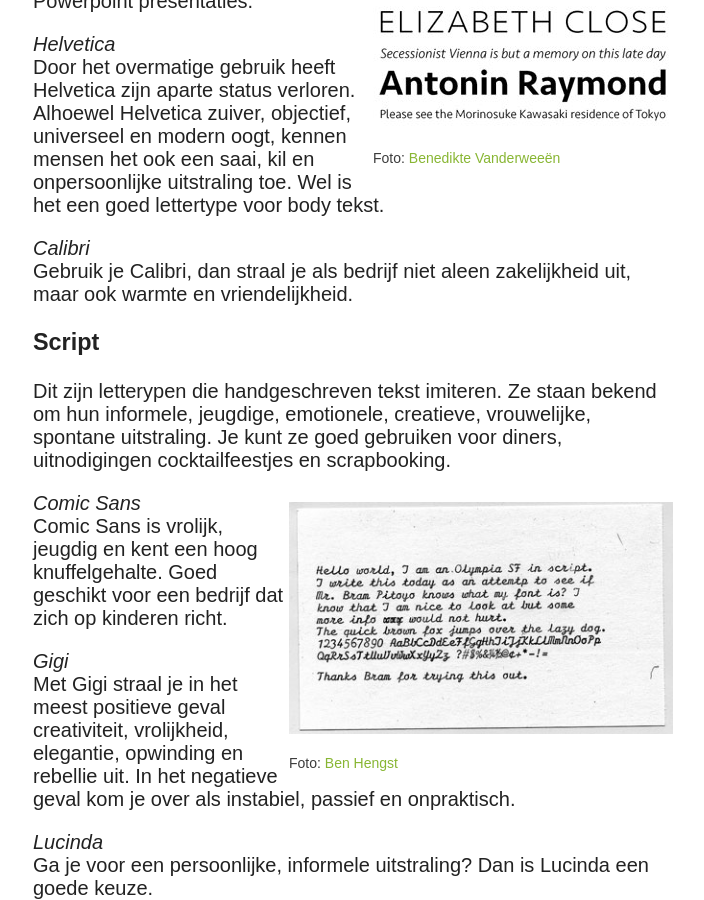
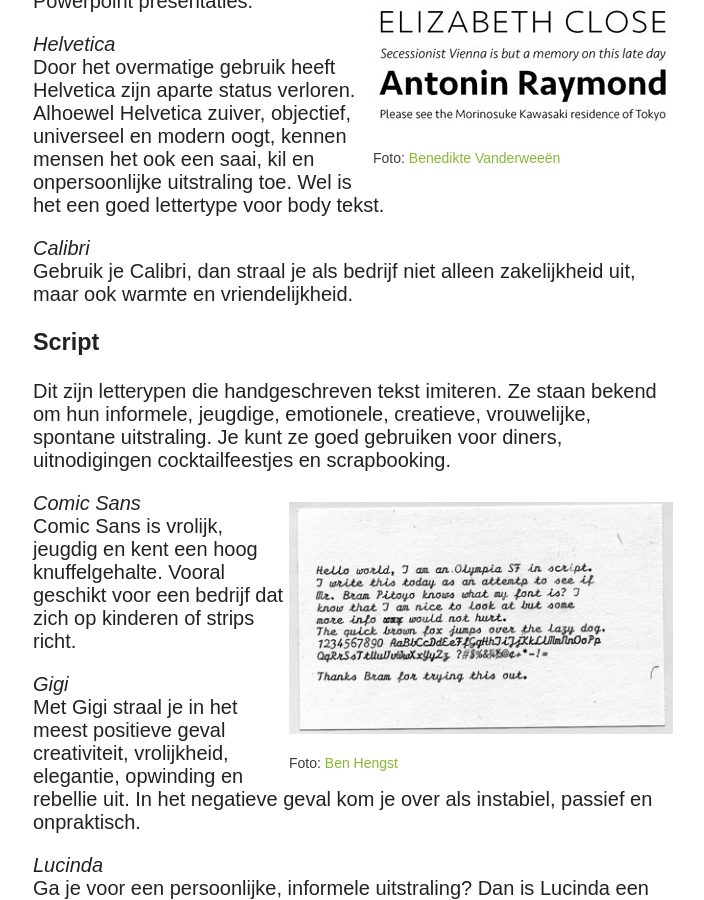
Before and after one commit to TheKnowsyFerret/theknowsyferret.github.io, a Jekyll site: the page built from _posts/2014-11-01-wat-lettertypen-onthullen-over-jouw-bedrijf.md, in a window 1280 px wide and 900 px high, scrolled down 3125 px. Shown: the whole window, without its empty margins (317-1021 px from the left). Built offline with Jekyll 4.4.1, drawn with Linux system fonts in a browser that asks for light colours; nearby versions of some CDN libraries; comment, search, counter and statistics services are not loaded.

Commit message:
taalfouten

```diff
--- a/_posts/2014-11-01-wat-lettertypen-onthullen-over-jouw-bedrijf.md
+++ b/_posts/2014-11-01-wat-lettertypen-onthullen-over-jouw-bedrijf.md
@@ -96,7 +96,7 @@ _Helvetica_<br>
 Door het overmatige gebruik heeft Helvetica zijn aparte status verloren. Alhoewel Helvetica zuiver, objectief, universeel en modern oogt, kennen mensen het ook een saai, kil en onpersoonlijke uitstraling toe. Wel is het een goed lettertype voor body tekst.
 
 _Calibri_<br>
-Gebruik je Calibri, dan straal je als bedrijf niet aleen zakelijkheid uit, maar ook warmte en vriendelijkheid.
+Gebruik je Calibri, dan straal je als bedrijf niet alleen zakelijkheid uit, maar ook warmte en vriendelijkheid.
 
 
 <h3>Script</h3>
@@ -111,7 +111,8 @@ href="http://bit.ly/1ugJJsw">Ben Hengst</a>
 </figure>
 
 _Comic Sans_<br>
-Comic Sans is vrolijk, jeugdig en kent een hoog knuffelgehalte. Goed geschikt voor een bedrijf dat zich op kinderen richt.
+Comic Sans is vrolijk, jeugdig en kent een hoog knuffelgehalte. Vooral
+geschikt voor een bedrijf dat zich op kinderen of strips richt.
 
 _Gigi_<br>
 Met Gigi straal je in het meest positieve geval creativiteit, vrolijkheid, elegantie,  opwinding en rebellie uit. In het negatieve geval kom je over als instabiel, passief en onpraktisch.
```
